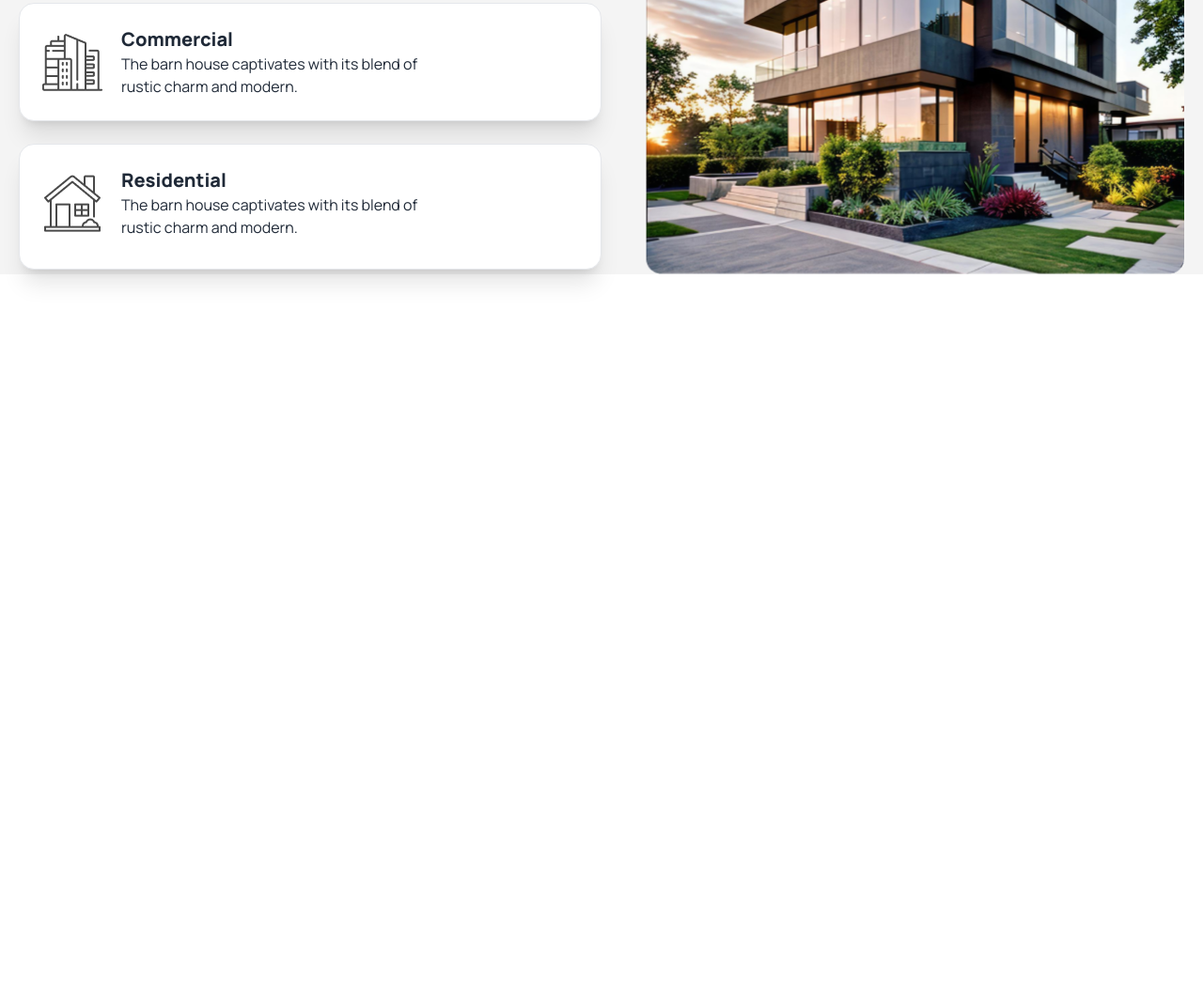
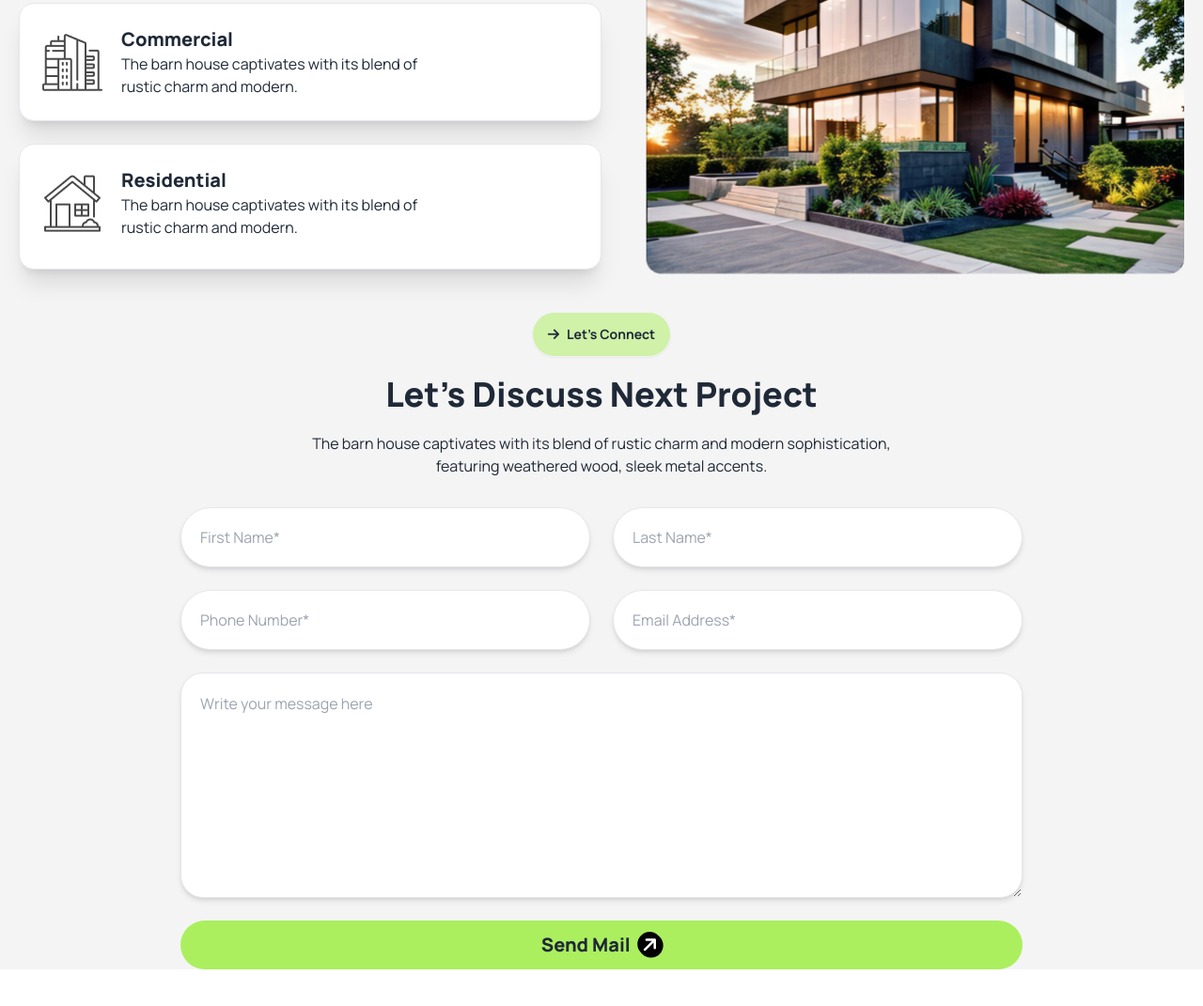
Before and after one commit to Khairul-Islam-1114/PH-B10-Assignment-03, a plain HTML site: page index.html in a window 1280 px wide. Shown: the part 1037-2108 px from the top of the page at 94% size. Before the commit the page ends 1369 px from the top, so only its background shows below. Drawn offline with nearby package versions, Linux system fonts and the light colour scheme.

Commit message:
Contact Us Section have been added

```diff
--- a/index.html
+++ b/index.html
@@ -56,7 +56,7 @@
                 <div tabindex="0" role="button" class="btn btn-ghost lg:hidden">
                   <svg
                     xmlns="http://www.w3.org/2000/svg"
-                    class="h-5 w-5"
+                    class="h-5 w-5 relative"
                     fill="none"
                     viewBox="0 0 24 24"
                     stroke="currentColor">
@@ -69,7 +69,7 @@
                 </div>
                 <ul
                   tabindex="0"
-                  class="menu menu-sm dropdown-content bg-base-100 rounded-box z-[1] mt-3 w-52 p-2 shadow">
+                  class="menu menu-sm dropdown-content bg-base-100 rounded-box z-[1] mt-3 w-32 p-2 shadow absolute -left-14 top-6">
                   <li><a href="#home">Home</a></li>
 
                   <li><a>Services</a></li>
@@ -84,7 +84,7 @@
 
             </div>
             <div class="navbar-center hidden md:flex md:justify-center md:items-center">
-              <ul class="menu menu-horizontal px-1">
+              <ul class="menu menu-horizontal px-1 ml-52">
                 <li><a class="hover:font-extrabold" href="#home">Home</a></li>
 
                 <li><a class="hover:font-extrabold">Services</a></li>
@@ -179,6 +179,48 @@
         </div>
       </div>
     </section>
+
+    <section class="my-10">
+
+      <div>
+        <div class="mb-8">
+          <a href="" class="btn bg-secondary font-bold mb-5 flex items-center justify-center w-fit mx-auto rounded-full">
+            <i class="fa-solid fa-arrow-right"></i>
+            <span>Let's Connect</span>
+          </a>
+
+          <h2 class="text-2xl md:text-4xl font-bold lg:font-extrabold mb-5 text-center mx-auto">
+            Let’s Discuss Next Project
+          </h2>
+
+          <p class="text-center mb-5 max-w-2xl mx-auto">
+            The barn house captivates with its blend of rustic charm and modern
+            sophistication, featuring weathered wood, sleek metal accents.
+          </p>
+
+        </div>
+
+
+        <div class="max-w-4xl mx-auto">
+          <form class="w-full grid grid-cols-1 lg:grid-cols-2 mx-auto gap-6">
+            <input type="text" placeholder="First Name*" class="bg-white rounded-full border h-16 placeholder:text-base placeholder:pl-5 shadow-md col-span-2 lg:col-span-1">
+            <input type="text" placeholder="Last Name*" class="bg-white rounded-full border h-16 placeholder:text-base placeholder:pl-5 shadow-md col-span-2 lg:col-span-1">
+
+            <input type="number" placeholder="Phone Number*" class="bg-white rounded-full border h-16 placeholder:text-base placeholder:pl-5 shadow-md col-span-2 lg:col-span-1">
+            <input type="email" placeholder="Email Address*" class="bg-white rounded-full border h-16 placeholder:text-base placeholder:pl-5 shadow-md col-span-2 lg:col-span-1">
+
+            <textarea name="message" id="message" placeholder="Write your message here" class="bg-white rounded-3xl border h-60 placeholder:text-base placeholder:pl-5 placeholder:pt-5 shadow-md col-span-2"></textarea>
+
+            <button type="submit" class="bg-primary rounded-full flex justify-center items-center gap-2 text-xl font-extrabold col-span-2 py-3">
+              <span>Send Mail</span>
+              <i class="fa-solid fa-arrow-right -rotate-45 bg-black text-white p-1 rounded-full"></i>
+            </button>
+
+          </form>
+        </div>
+      </div>
+
+    </section>
   </main>
 
   <footer>
```
